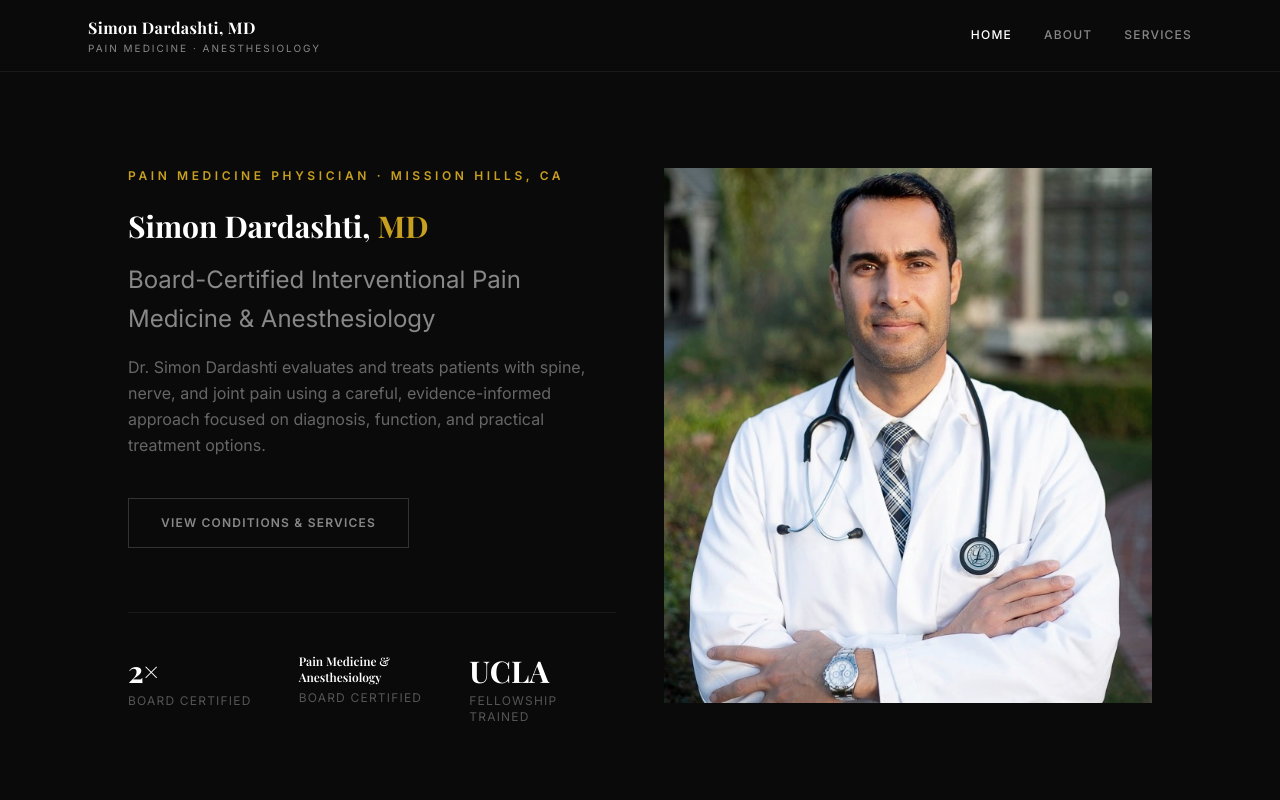
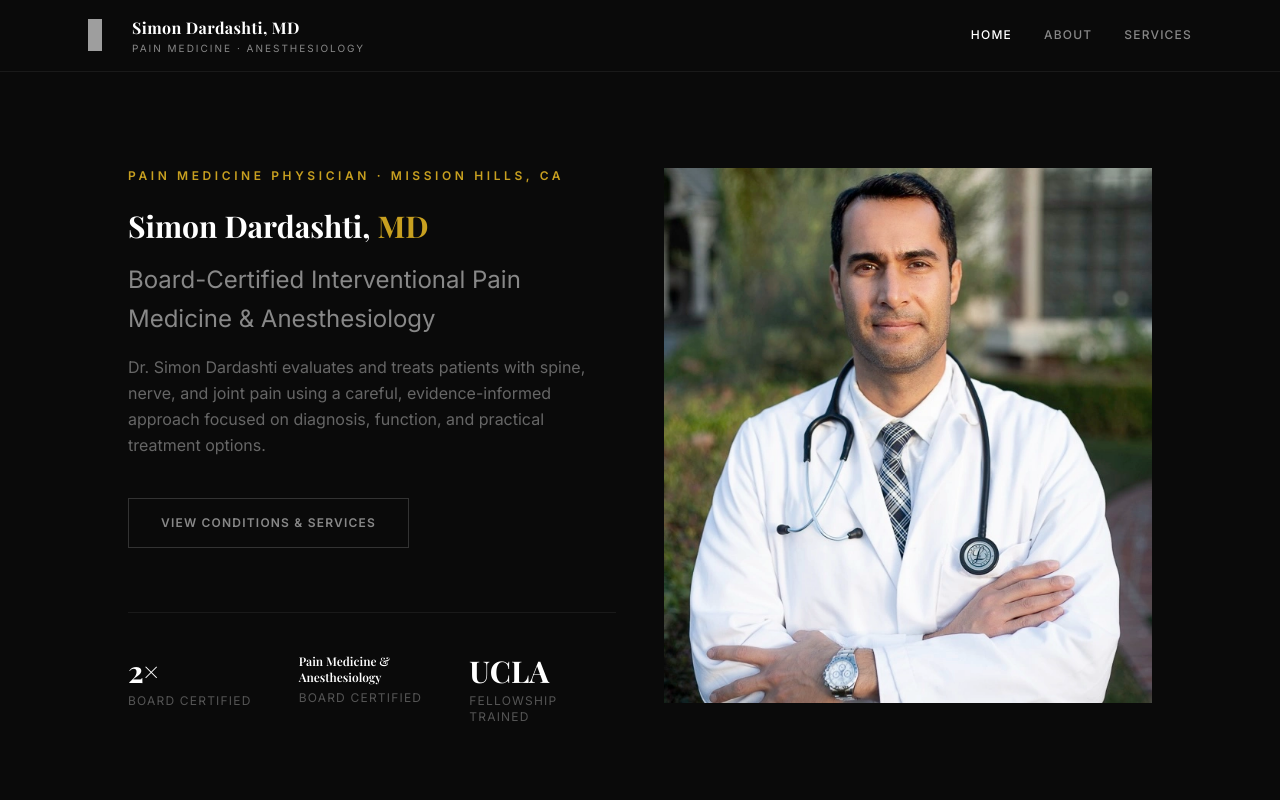
Before and after one commit to SimonDardashti/drdardashti-website, a Next.js app: page / in a window 1280 px wide. Shown: the top 800 px of the page. Built offline with nearby package versions, Linux system fonts and the light colour scheme; grey boxes are pictures that could not be loaded; a web font is replaced by a local one.

Commit message:
Add logo mark to header, add post-laminectomy syndrome

```diff
--- a/components/Header.tsx
+++ b/components/Header.tsx
@@ -17,7 +17,20 @@ export default function Header() {
   return (
     <header className="bg-[#0a0a0a] text-white sticky top-0 z-50 border-b border-[#1a1a1a]">
       <div className="max-w-6xl mx-auto px-6 py-4 flex items-center justify-between">
-        <Link href="/" className="flex flex-col leading-tight">
+        <Link href="/" className="flex items-center gap-3 leading-tight">
+          {/* Logo mark — circular emblem cropped from full logo */}
+          <div
+            className="shrink-0 overflow-hidden"
+            style={{ width: 32, height: 32 }}
+            aria-hidden="true"
+          >
+            <img
+              src="/logo.svg"
+              alt=""
+              style={{ width: 69, height: 46, marginLeft: -18, marginTop: 0 }}
+            />
+          </div>
+          <div className="flex flex-col">
             <span
               className="text-base font-bold tracking-wide text-white"
               style={{ fontFamily: "var(--font-playfair), Georgia, serif" }}
@@ -27,6 +40,7 @@ export default function Header() {
             <span className="text-[10px] text-[#888] tracking-[0.2em] uppercase mt-0.5">
               Pain Medicine · Anesthesiology
             </span>
+          </div>
         </Link>
 
         {/* Desktop nav */}
```
Also changed, not shown: 1 other file (tests, documents, lock files or other folders). Lines whose indentation alone changed are shown as unchanged.
